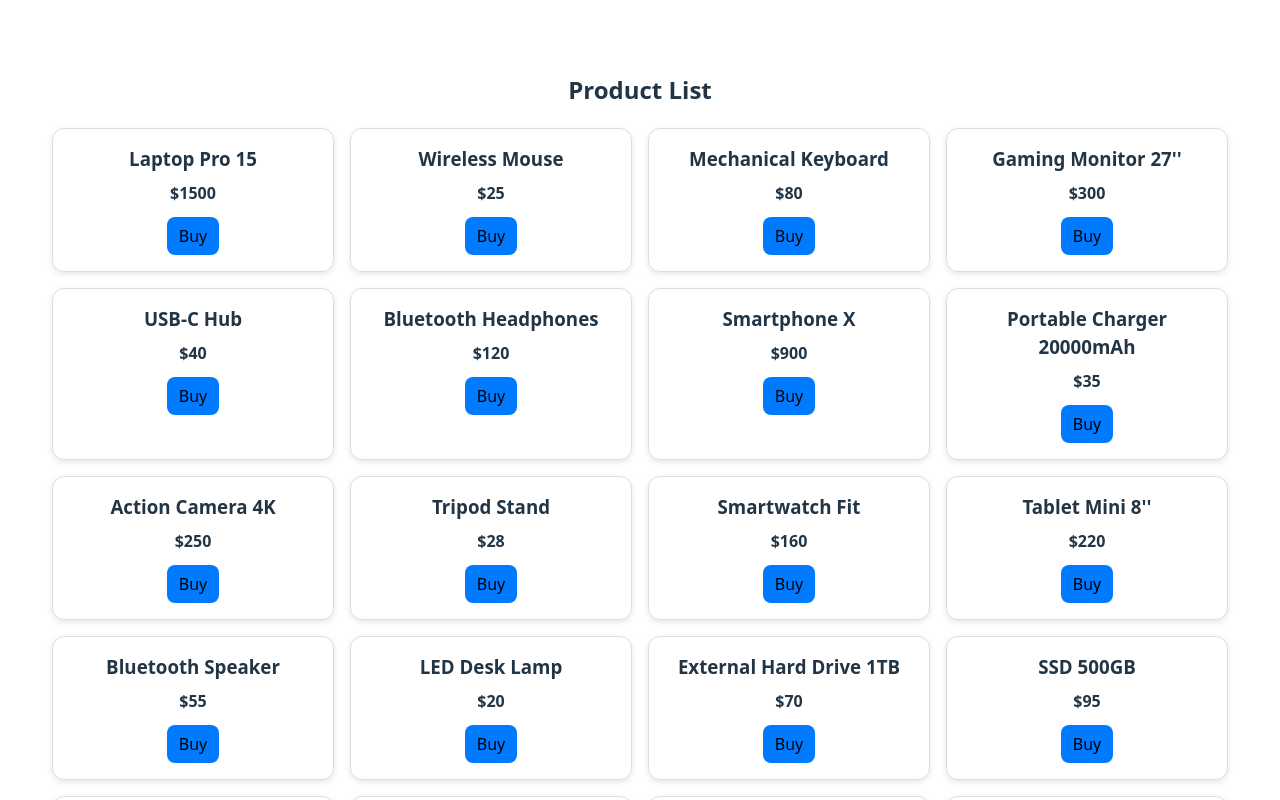
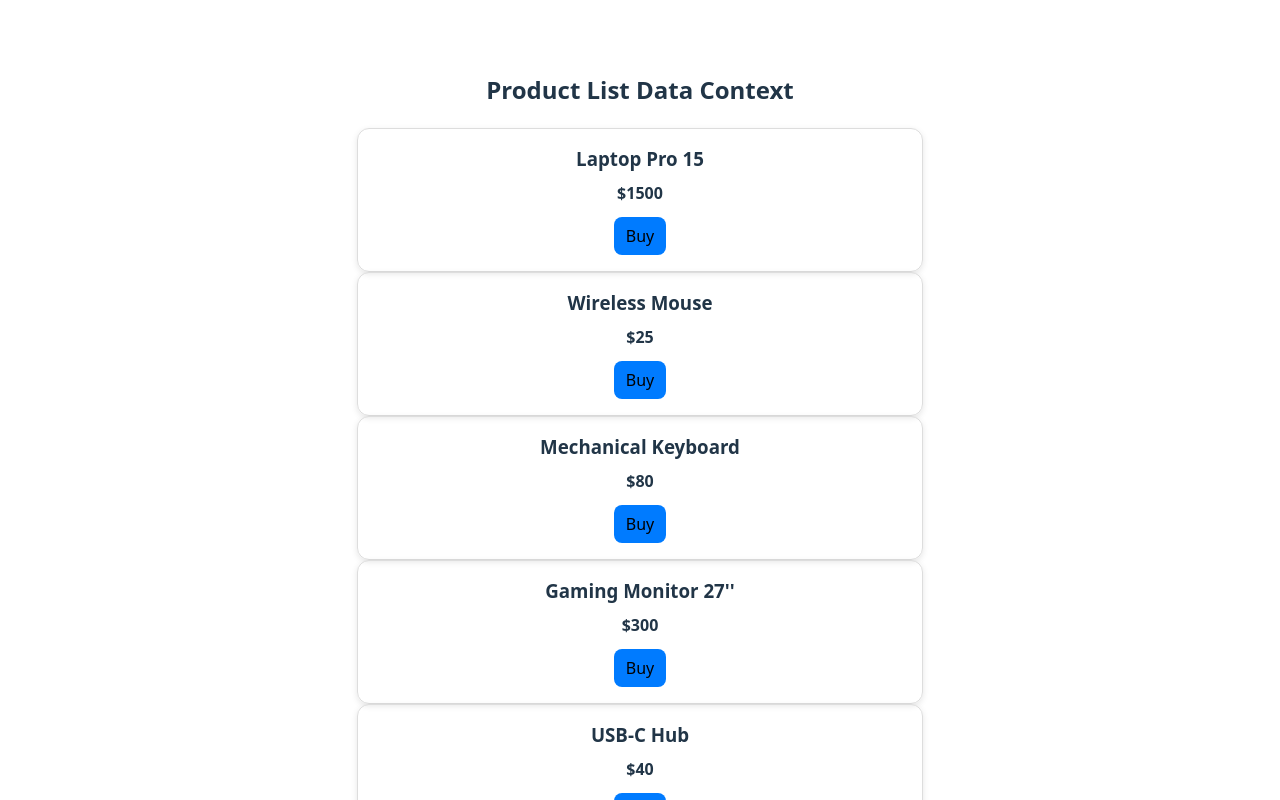
Before and after one commit to adg08101/react-vite, a React (Vite) app in the folder vite-project/: page / in a window 1280 px wide. Shown: the top 800 px of the page. Built offline with nearby package versions, Linux system fonts and the light colour scheme.

Commit message:
context_api

```diff
--- a/vite-project/src/App.jsx
+++ b/vite-project/src/App.jsx
@@ -10,6 +10,7 @@ import Form from "./components/Form";
 import ProductList from "./components/ProductList";
 import ProductChart from "./components/ProductChart";
 import { DataProvider } from "./contexts/DataContext";
+import ProductListDataContext from "./components/ProductListDataContext";
 
 function App() {
   const [text, setText] = useState("");
@@ -72,7 +73,11 @@ function App() {
     <>
       <div style={{ padding: "20px" }}>
         <DataProvider>
-          <h2>Product List</h2>
+          <ProductListDataContext
+            onBuy={(item) => buyAction(item)}
+          ></ProductListDataContext>
+
+          {/* <h2>Product List</h2>
 
           {products.length === 0 ? (
             <p>No product on list :s</p>
@@ -95,7 +100,7 @@ function App() {
                   )
               )}
             </div>
-          )}
+                  )} */}
 
           <h2>Product Chart</h2>
 
--- /dev/null
+++ b/vite-project/src/components/ProductListDataContext.jsx
@@ -0,0 +1,39 @@
+import React, { useContext } from "react";
+import { DataContext } from "../contexts/DataContext";
+
+export default function ProductListDataContext({ onBuy }) {
+  const { products, setProducts } = useContext(DataContext);
+
+  return (
+    <>
+      <h2>Product List Data Context</h2>
+      {products.map((p) => (
+        <div
+          style={{
+            padding: "16px",
+            borderRadius: "12px",
+            border: "1px solid #ddd",
+            boxShadow: "0 2px 6px rgba(0,0,0,0.1)",
+          }}
+        >
+          <h3 style={{ margin: "0 0 8px" }}>{p.name}</h3>
+          <p style={{ margin: "0 0 12px", fontWeight: "bold" }}>${p.price}</p>
+
+          <button
+            onClick={() => onBuy(p)}
+            style={{
+              padding: "8px 12px",
+              background: "#007bff",
+              color: "black",
+              border: "none",
+              borderRadius: "8px",
+              cursor: "pointer",
+            }}
+          >
+            Buy
+          </button>
+        </div>
+      ))}
+    </>
+  );
+}
```
